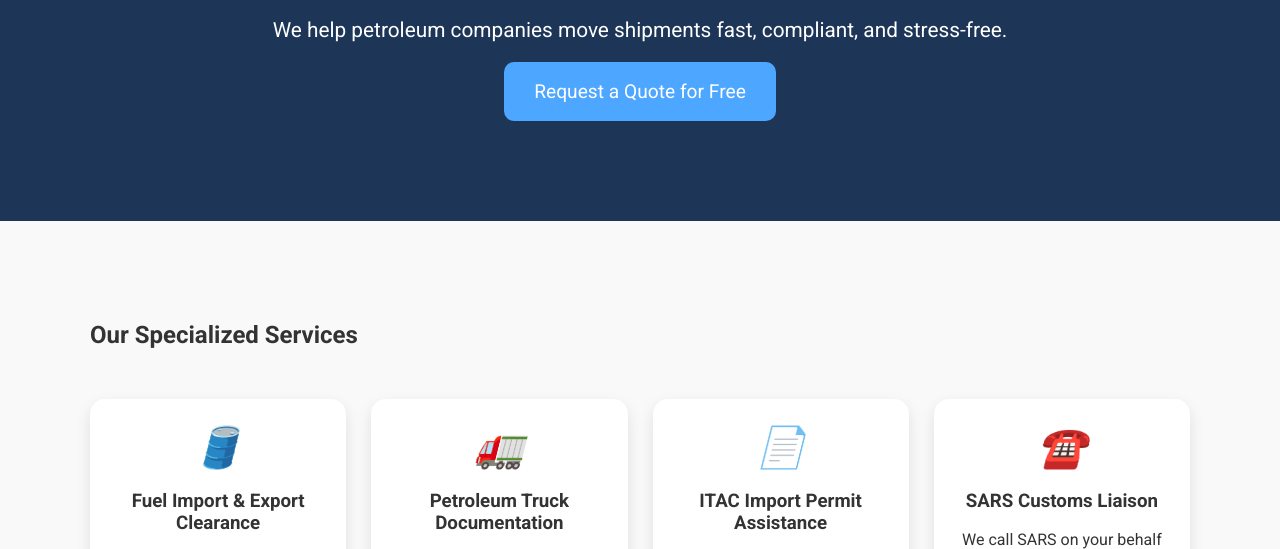
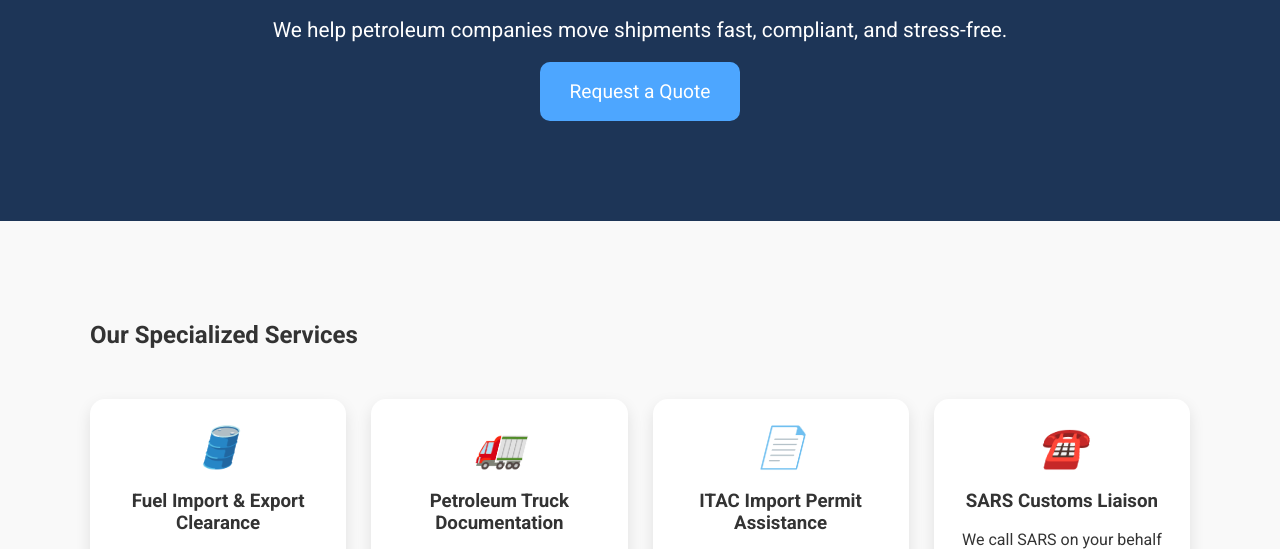
Before and after one commit to Cleartradelogistics/cleartrade-landing, a plain HTML site: page index.html in a window 1280 px wide. Shown: the part 192-741 px from the top of the page. Drawn offline with Linux system fonts and the light colour scheme.

Commit message:
Update index.html

```diff
--- a/index.html
+++ b/index.html
@@ -38,7 +38,7 @@
   <header>
     <h1>Fast & Reliable Petroleum Customs Clearance</h1>
     <p>We help petroleum companies move shipments fast, compliant, and stress-free.</p>
-    <a href="#quote" class="cta-btn">Request a Quote for Free</a>
+    <a href="#quote" class="cta-btn">Request a Quote</a>
   </header>
 
   <!-- Services Section -->
```
